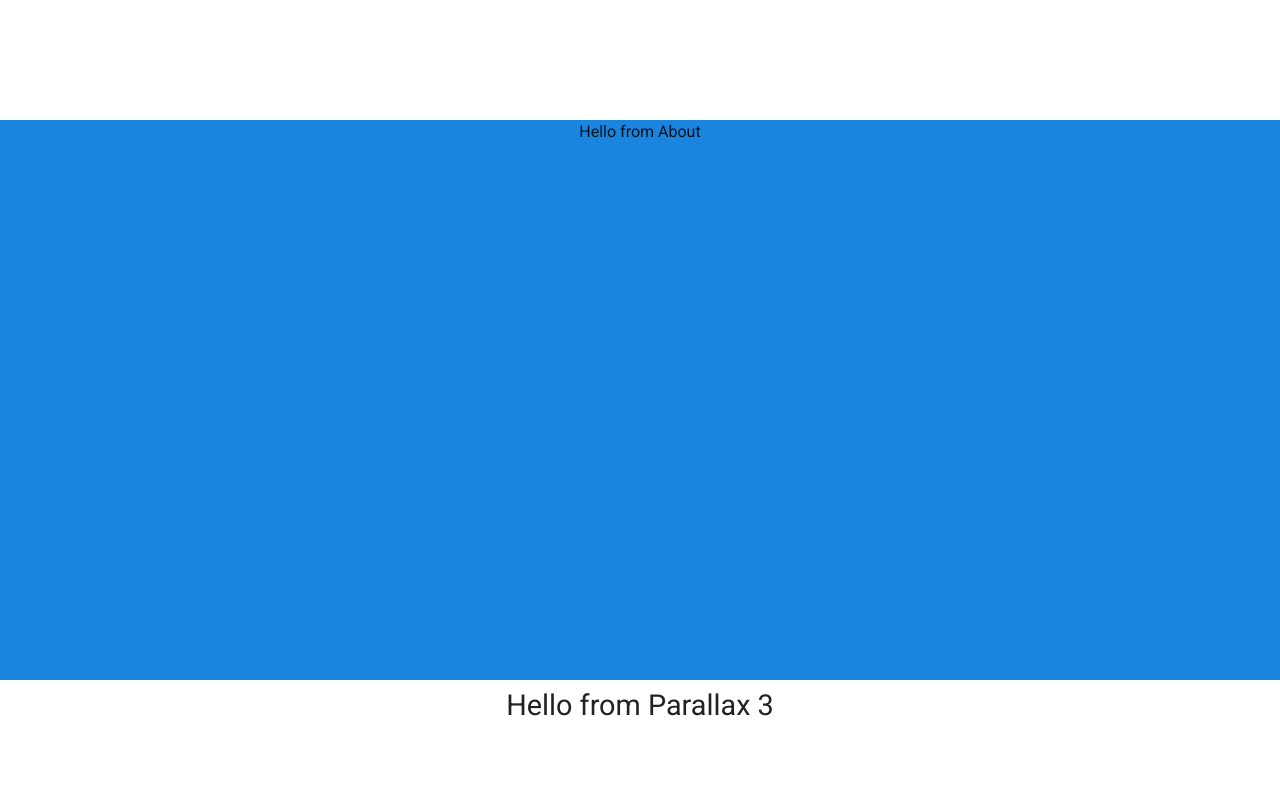
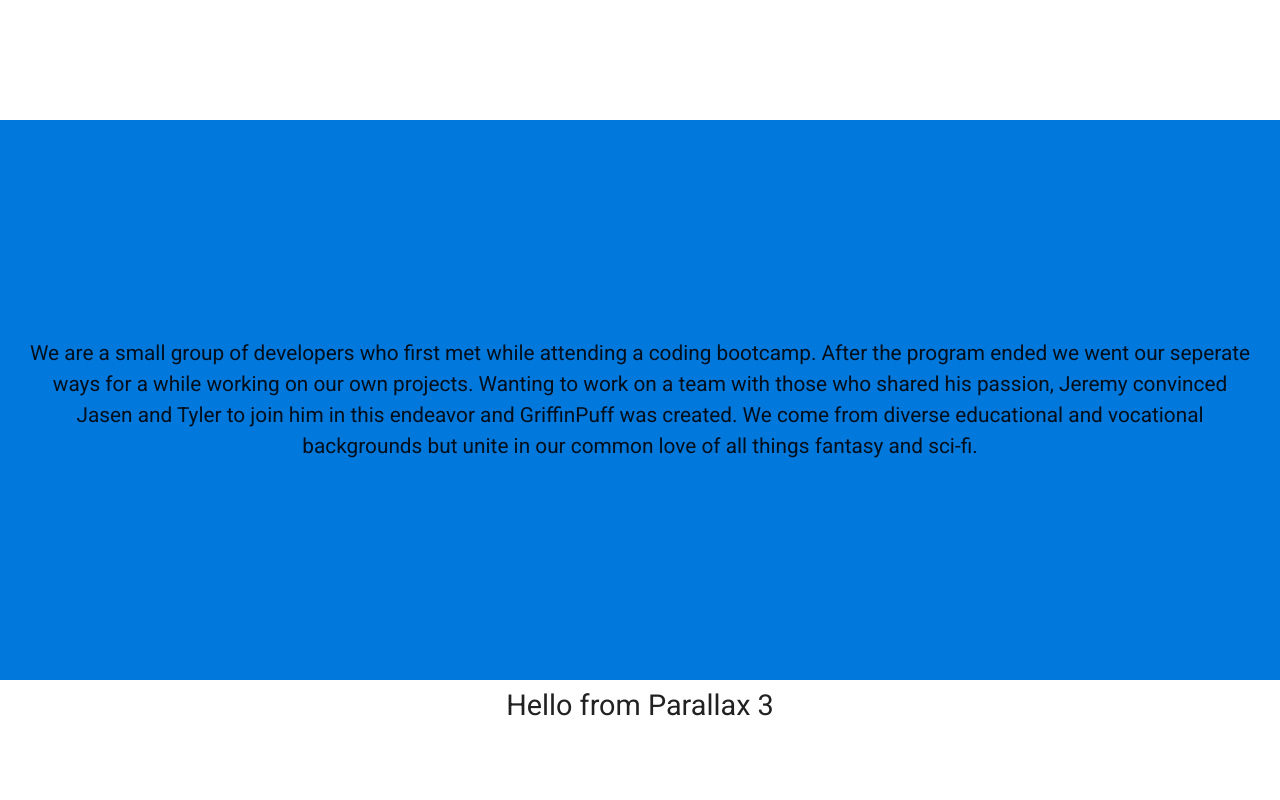
Before and after one commit to jasen-jer/leeroy-jenkins, a React (Create React App) app: page / in a window 1280 px wide. Shown: the part 2280-3080 px from the top of the page. Built offline with nearby package versions, Linux system fonts and the light colour scheme.

Commit message:
Added about content

```diff
--- a/src/components/About.js
+++ b/src/components/About.js
@@ -2,9 +2,14 @@ import React from 'react';
 
 const About = () => {
   return (
-    <div className="blue-see-thru">
-      Hello from About
-    </div>
+    <div className="blue-see-thru about-paragraph-wrapper">
+      <div>
+        <p className="about-paragraph">We are a small group of developers who first met while attending a coding bootcamp. After the program ended we went our seperate ways for a while working on our own projects.
+      Wanting to work on a team with those who shared his passion, Jeremy convinced Jasen and Tyler to join him in this endeavor and GriffinPuff was created.
+      We come from diverse educational and vocational backgrounds but unite in our common love of all things fantasy and sci-fi.
+      </p>
+      </div>
+</div>
   );
 };
 
--- a/src/css/styles.css
+++ b/src/css/styles.css
@@ -117,7 +117,7 @@ h4 { font-size: 1.2rem; }
 .blue-see-thru {
   width: 100%;
   height: 70vh;
-  background: rgba(0,120,220,.90);
+  background: rgb(0,120,220);
   text-align: center;
   display: flex;
   flex-direction: column;
@@ -130,3 +130,13 @@ h4 { font-size: 1.2rem; }
 .projects-wrapper {
   background: rgb(0,120,220)
 }
+
+/* about component */
+.about-paragraph-wrapper {
+  text-align: none;
+  justify-content: center;
+}
+.about-paragraph {
+  padding: 0 2%;
+  font-size: 1.3rem;
+}
```
